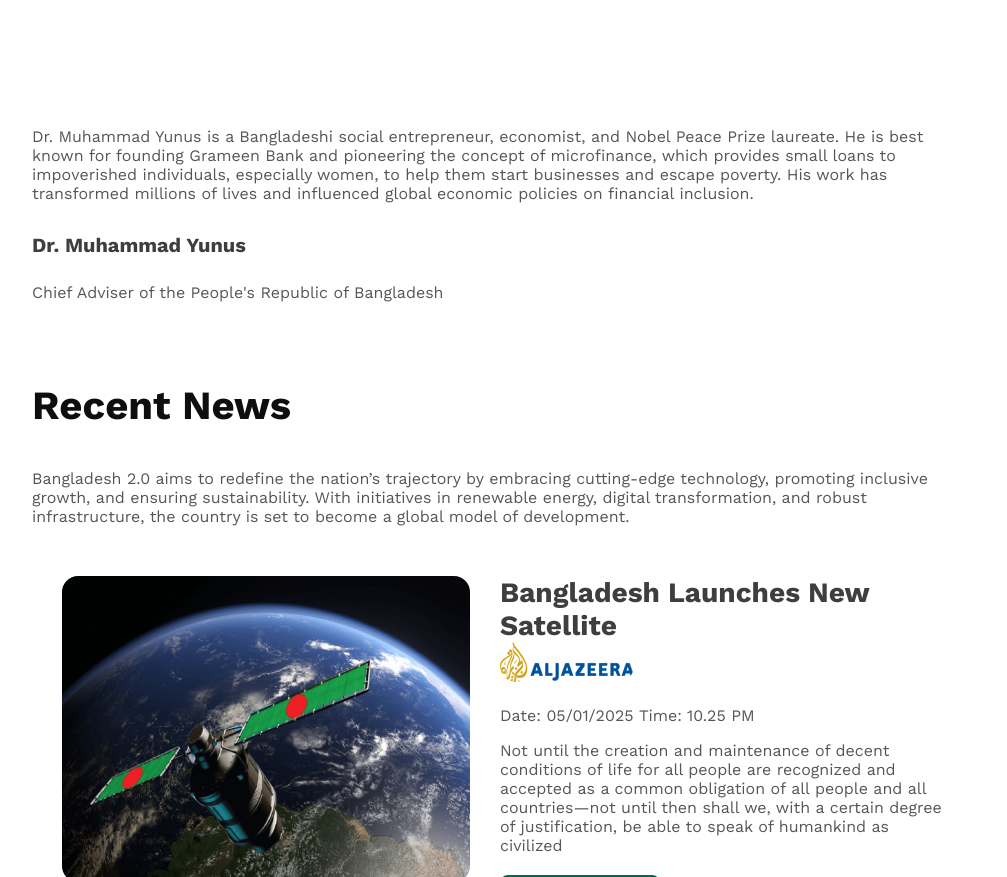
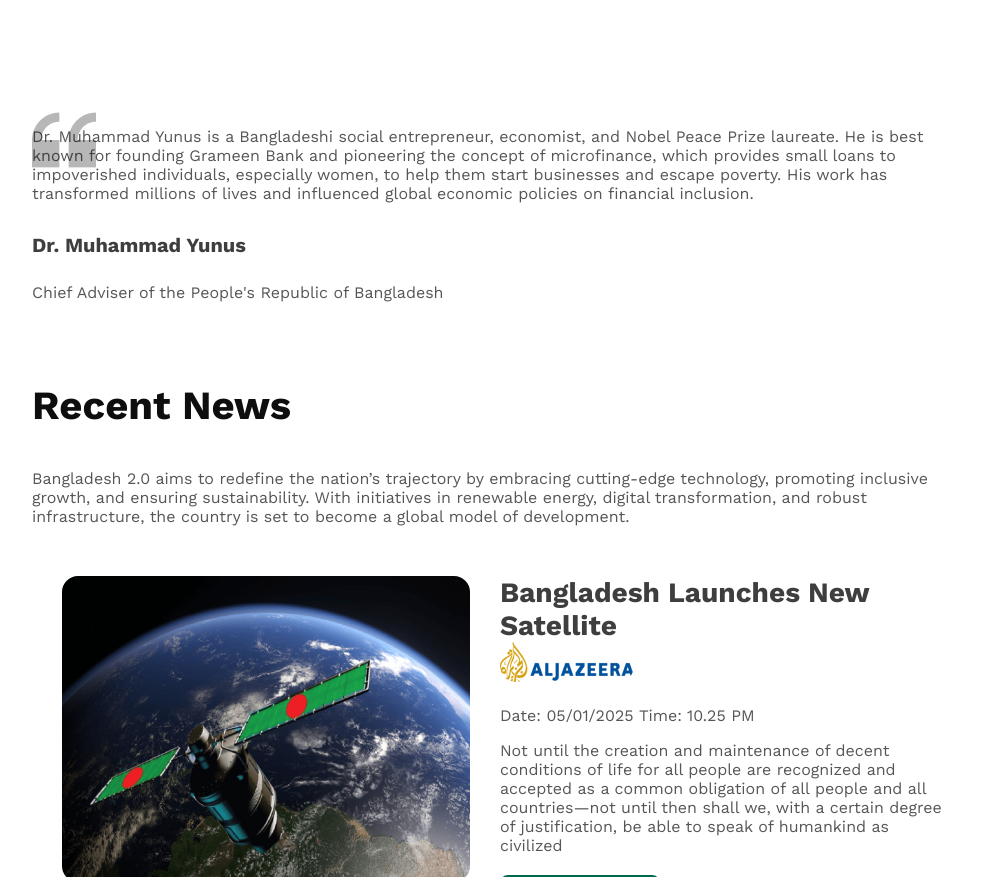
Before and after one commit to Rakib9936/First-assignment-late, a plain HTML site: page index.html in a window 1280 px wide. Shown: the part 1660-2537 px from the top of the page, without its empty margins (136-1143 px from the left). Drawn offline with nearby package versions, Linux system fonts and the light colour scheme; the site is published under a folder, as on GitHub Pages, so addresses that start at the root find nothing.

Commit message:
a small problem fix

```diff
--- a/style/style.css
+++ b/style/style.css
@@ -23,7 +23,7 @@
 }
 /* for background */
 .quote{
-    background-image: url(/assets/quote-bg.png);
+    background-image: url(../assets/quote-bg.png);
     background-repeat: no-repeat;
     background-position: left ;
     padding-top:50px ;
```
